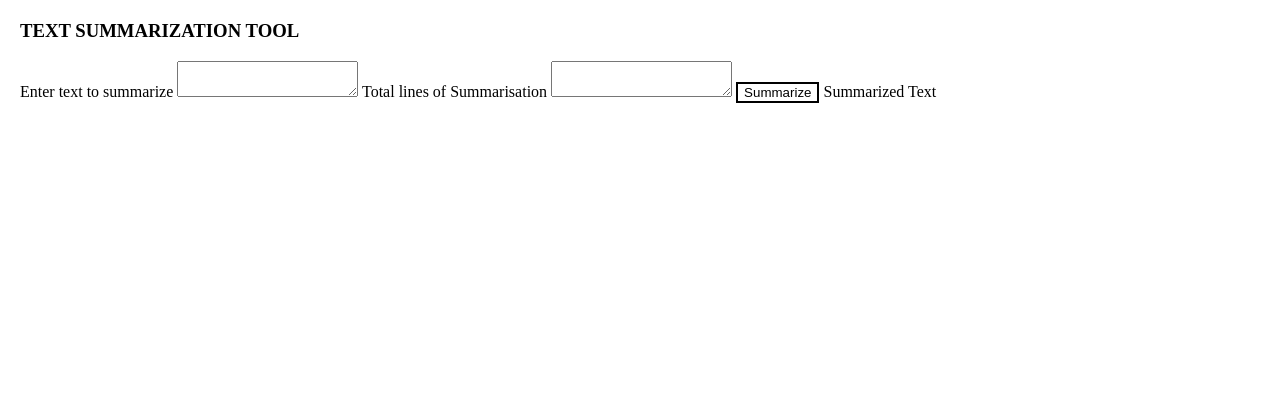
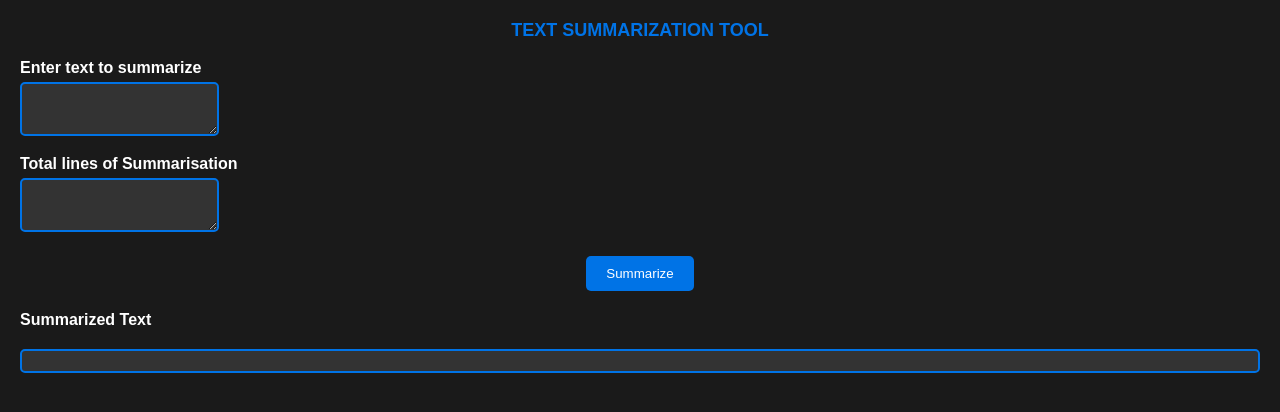
Before and after one commit to sagarkh459-sagar/text-summarizer, a browser extension: page index.html in a window 1280 px wide. Drawn offline with Linux system fonts and the light colour scheme.

Commit message:
Update text_summary.css

```diff
--- a/text_summary.css
+++ b/text_summary.css
@@ -1,16 +1,54 @@
-* {
-    box-sizing: border-box;
-}
+body {
+    font-family: Arial, sans-serif;
+    background-color: #1a1a1a; /* Dark background color */
+    margin: 20px;
+    color: #fff; /* Text color */
+  }
 
-body {
-    /* display: flex; */
-    /* justify-content: center; */
-    /* align-items: center; */
-    margin: 20px 20px;
-}
+  .mainText {
+    text-align: center;
+    color: #0073e6; /* Accent color */
+    font-size: 18px; /* Larger font size */
+    margin-top: 20px;
+  }
 
-#summarizeButton {
-    background-color: #fff;
-    border: 2px solid black;
+  .label {
+    display: block;
+    margin-top: 15px;
+    font-weight: bold;
+  }
 
-}
+  textarea {
+    padding: 10px;
+    margin-top: 5px;
+    border: 2px solid #0073e6; /* Accent color border */
+    background-color: #333; /* Dark textarea background color */
+    color: #fff; /* Text color in textarea */
+    border-radius: 5px;
+    resize: vertical;
+  }
+
+  #summarizeButton {
+    display: block;
+    margin: 20px auto;
+    padding: 10px 20px;
+    background-color: #0073e6;
+    color: #fff;
+    border: none;
+    border-radius: 5px;
+    cursor: pointer;
+    transition: background-color 0.3s ease;
+  }
+
+  #summarizeButton:hover {
+    background-color: #0054a8;
+  }
+
+  #summary {
+    margin-top: 20px;
+    padding: 10px;
+    border: 2px solid #0073e6;
+    border-radius: 5px;
+    background-color: #333;
+    color: #fff;
+  }
```
